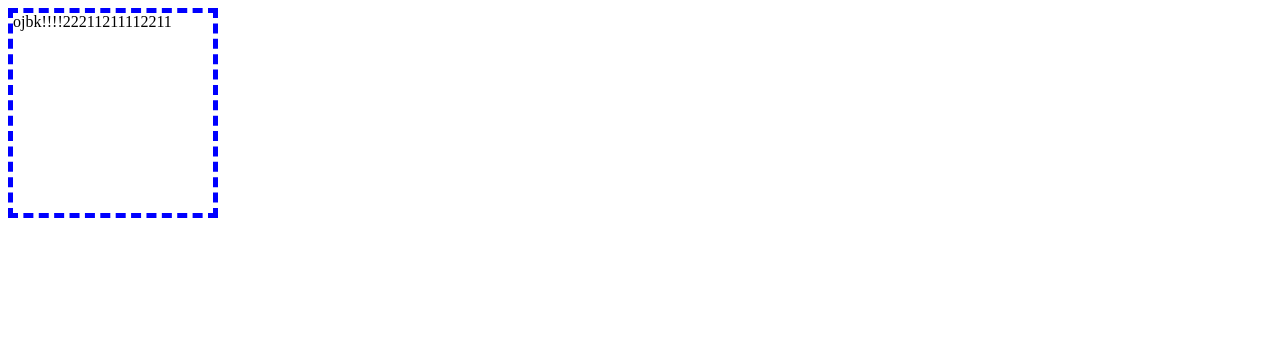
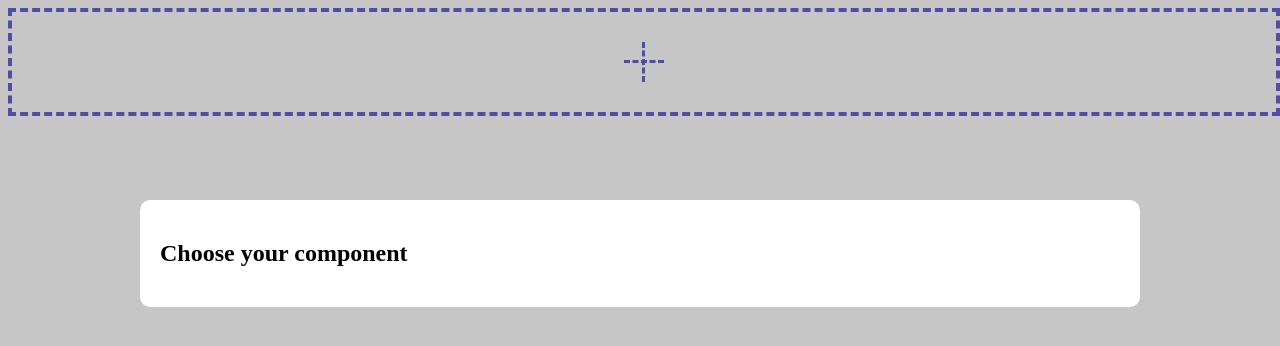
Before and after one commit to KaraMisoRamen/layout-composer, a React app: page / in a window 1280 px wide. Shown: the top 346 px of the page. Built offline with nearby package versions, Linux system fonts and the light colour scheme; the HTML template or start-up script is replaced by a standard one.

Commit message:
add modal basic style

```diff
--- a/src/components/SelectModal/index.scss
+++ b/src/components/SelectModal/index.scss
@@ -1,5 +1,59 @@
 .modal {
-  width: 200px;
-  height:200px;
-  border: 5px dashed blue;
+  &_button {
+    width: 100%;
+    height: 100px;
+    border: 4px dashed #5454d6;
+    position: relative;
+    transition: opacity 0.3s ease-in-out;
+    cursor: pointer;
+
+    &::before,
+    &::after {
+      content: '';
+      display: block;
+      position: absolute;
+      left: 50%;
+      top: 50%;
+    }
+
+    &::before {
+      margin-top: -2px;
+      margin-left: -20px;
+      width: 40px;
+      height: 0;
+      border-bottom: 3px dashed #5454d6;
+    }
+
+    &::after {
+      margin-top: -20px;
+      margin-left: -2px;
+      width: 0;
+      height: 40px;
+      border-left: 3px dashed #5454d6;
+    }
+
+    &:hover {
+      opacity: 0.7;
+    }
+  }
 }
+
+#component_modal {
+  position: fixed;
+  background-color: rgba($color: #444, $alpha: 0.3);
+  width: 100%;
+  height: 100%;
+  top: 0;
+  left: 0;
+
+  .component_modal {
+    &_inner {
+      margin: 200px auto 0;
+      width: 1000px;
+      background-color: #fff;
+      border-radius: 10px;
+      padding: 20px;
+      box-sizing: border-box;
+    }
+  }
+}
--- a/src/components/SelectModal/index.tsx
+++ b/src/components/SelectModal/index.tsx
@@ -11,8 +11,16 @@ export class SelectModal extends React.Component<any> {
 
   render () {
     return (
-      <div className="modal">
-        ojbk!!!!22211211112211
+      <div>
+        <div className="modal_button" role="button"></div>
+
+        <div id="component_modal">
+          <div className="component_modal_inner">
+            <div className="component_modal_content">
+              <h2 className="component_modal_title">Choose your component</h2>
+            </div>
+          </div>
+        </div>
       </div>
     )
   }
--- a/test/index.css
+++ b/test/index.css
@@ -1 +1,48 @@
 @charset "utf-8";
+
+body {
+  width: 1000px;
+  margin: 0 auto;
+  font-family: Palatino;
+}
+
+header {
+  height: 100px;
+  width: 100%;
+  font-size: 20px;
+  color: #fff;
+  background: goldenrod;
+  display: flex;
+  align-items: center;
+  justify-content: center;
+}
+
+article {
+  display: flex;
+  justify-content: space-between;
+  margin-top: 40px;
+}
+
+aside {
+  height: 200px;
+  width: 250px;
+  background-color: blueviolet;
+  display: flex;
+  align-items: center;
+  justify-content: center;
+  color: #fff;
+}
+
+main {
+  width: 700px;
+}
+
+footer {
+  color: #fff;
+  margin-top: 40px;
+  background-color: coral;
+  display: flex;
+  align-items: center;
+  justify-content: center;
+  height: 100px;
+}
```
